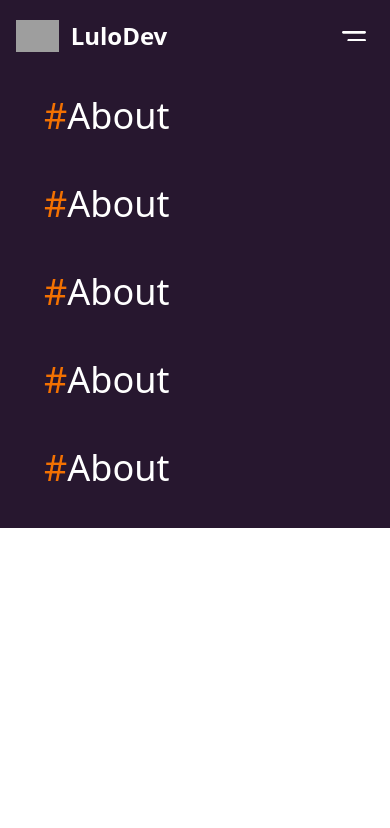
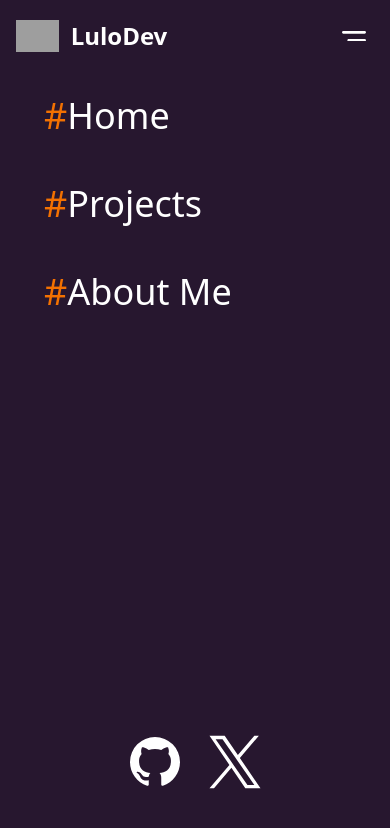
Before and after one commit to LuloDev/LuloDev, an Astro site: page / in a window 390 px wide. Built offline with nearby package versions, Linux system fonts and the light colour scheme; Astro itself is replaced by a stand-in of ours; grey boxes are pictures that could not be loaded.

Commit message:
Updated header component
Enhanced the header component with additional styling and functionality. Added new classes for better responsiveness and layout, improved navigation links, and included social media icons. Also refined the script for menu button interaction to ensure elements are found before adding event listeners.

```diff
--- a/src/components/header.astro
+++ b/src/components/header.astro
@@ -1,46 +1,112 @@
 ---
+
 ---
-<header>
+
+<header class="md:h-auto h-full">
   <nav class="border-gray-200 bg-[#27172f]">
-    <div class="max-w-screen-xl flex flex-wrap items-center justify-between mx-auto p-4">
-      <a href="https://flowbite.com/" class="flex items-center space-x-3 rtl:space-x-reverse">
-          <img src="https://yt3.googleusercontent.com/oTKmBegbloWcXzv-SPw99B08aLbZgF8XgvWMMQEIBhHFaqZL5hocCfaor3kEGLzAF5dh4lNP=s176-c-k-c0x00ffffff-no-rj" class="h-8" alt="LuloDev Logo" />
-          <span class="self-center text-2xl font-semibold whitespace-nowrap text-white">LuloDev</span>
+    <div
+      class="max-w-screen-xl flex flex-wrap items-center justify-between mx-auto p-4"
+    >
+      <a
+        href="https://flowbite.com/"
+        class="flex items-center space-x-3 rtl:space-x-reverse"
+      >
+        <img
+          src="https://yt3.googleusercontent.com/oTKmBegbloWcXzv-SPw99B08aLbZgF8XgvWMMQEIBhHFaqZL5hocCfaor3kEGLzAF5dh4lNP=s176-c-k-c0x00ffffff-no-rj"
+          class="h-8"
+          alt="LuloDev Logo"
+        />
+        <span
+          class="self-center text-2xl font-semibold whitespace-nowrap text-white"
+          >LuloDev</span
+        >
       </a>
-      <button id="menu-btn" type="button" class="inline-flex items-center p-2 w-10 h-10 justify-center text-sm rounded-lg md:hidden focus:outline-none focus:ring-2 text-gray-400 hover:bg-gray-700 focus:ring-gray-600" aria-controls="navbar-default" aria-expanded="false">
-          <span class="sr-only">Open main menu</span>
-          <svg xmlns="http://www.w3.org/2000/svg" viewBox="3 5 18 8">
-            <path d="M 4 5 C 3.4477 5 3 5.4477 3 6 C 3 6.5523 3.4477 7 4 7 H 20 C 20.5523 7 21 6.5523 21 6 C 21 5.4477 20.5523 5 20 5 H 4 z M 7 12 C 7 11.4477 7.4477 11 8 11 H 20 C 20.5523 11 21 11.4477 21 12 C 21 12.5523 20.5523 13 20 13 H 8 C 7.4477 13 7 12.5523 7 12" fill="#fff"/>
-          </svg>
+      <button
+        id="menu-btn"
+        type="button"
+        class="inline-flex items-center p-2 w-10 h-10 justify-center text-sm rounded-lg md:hidden focus:outline-none focus:ring-2 text-gray-400 hover:bg-gray-700 focus:ring-gray-600"
+        aria-controls="navbar-default"
+        aria-expanded="false"
+      >
+        <span class="sr-only">Open main menu</span>
+        <svg xmlns="http://www.w3.org/2000/svg" viewBox="3 5 18 8">
+          <path
+            d="M 4 5 C 3.4477 5 3 5.4477 3 6 C 3 6.5523 3.4477 7 4 7 H 20 C 20.5523 7 21 6.5523 21 6 C 21 5.4477 20.5523 5 20 5 H 4 z M 7 12 C 7 11.4477 7.4477 11 8 11 H 20 C 20.5523 11 21 11.4477 21 12 C 21 12.5523 20.5523 13 20 13 H 8 C 7.4477 13 7 12.5523 7 12"
+            fill="#fff"></path>
+        </svg>
       </button>
-      <div class="d-hidden w-full md:block md:w-auto" id="navbar-default">
-        <ul class="text-4xl md:text-base font-medium flex flex-col p-4 md:p-0 mt-4  md:flex-row md:space-x-8 space-y-8 md:space-y-0 rtl:space-x-reverse md:mt-0 border-0 bg-[#27172f]">
+      <div
+        class="h-[92vh] pb-10 md:p-1 flex flex-col justify-between d-hidden w-full md:block md:w-auto md:h-auto flex-grow md:items-center md:justify-end"
+        id="navbar-default"
+      >
+        <ul
+          class="text-4xl md:text-base font-medium flex flex-col p-4 md:p-0 mt-4 md:flex-row md:space-x-8 space-y-8 md:space-y-0 rtl:space-x-reverse md:mt-0 border-0 bg-[#27172f]"
+        >
           <li>
-            <a href="#" class="block py-2 px-3 md:border-0 md:p-0 text-white md:hover:text-blue-500 hover:bg-gray-700 hover:text-white md:hover:bg-transparent bg-[#27172f]"><span class="text-[#f37101]">#</span>About</a>
+            <a
+              href="#"
+              class="block py-2 px-3 md:border-0 md:p-0 text-white md:hover:text-blue-500 hover:bg-gray-700 hover:text-white md:hover:bg-transparent bg-[#27172f]"
+              ><span class="text-[#f37101]">#</span>Home</a
+            >
           </li>
           <li>
-            <a href="#" class="block py-2 px-3 md:border-0 md:p-0 text-white md:hover:text-blue-500 hover:bg-gray-700 hover:text-white md:hover:bg-transparent bg-[#27172f]"><span class="text-[#f37101]">#</span>About</a>
+            <a
+              href="#"
+              class="block py-2 px-3 md:border-0 md:p-0 text-white md:hover:text-blue-500 hover:bg-gray-700 hover:text-white md:hover:bg-transparent bg-[#27172f]"
+              ><span class="text-[#f37101]">#</span>Projects</a
+            >
           </li>
           <li>
-            <a href="#" class="block py-2 px-3  md:border-0 md:p-0 text-white md:hover:text-blue-500 hover:bg-gray-700 hover:text-white md:hover:bg-transparent bg-[#27172f]"><span class="text-[#f37101]">#</span>About</a>
-          </li>
-          <li>
-            <a href="#" class="block py-2 px-3  md:border-0 md:p-0 text-white md:hover:text-blue-500 hover:bg-gray-700 hover:text-white md:hover:bg-transparent bg-[#27172f]"><span class="text-[#f37101]">#</span>About</a>
-          </li>
-          <li>
-            <a href="#" class="block py-2 px-3 md:border-0 md:p-0 text-white md:hover:text-blue-500 hover:bg-gray-700 hover:text-white md:hover:bg-transparent bg-[#27172f]"><span class="text-[#f37101]">#</span>About</a>
+            <a
+              href="#"
+              class="block py-2 px-3 md:border-0 md:p-0 text-white md:hover:text-blue-500 hover:bg-gray-700 hover:text-white md:hover:bg-transparent bg-[#27172f]"
+              ><span class="text-[#f37101]">#</span>About Me</a
+            >
           </li>
         </ul>
+        <div class="md:hidden flex items-center justify-center gap-5">
+          <div>
+            <a href="https://github.com/LuloDev" target="_blank">
+              <svg
+                class="text-white text-6xl"
+                xmlns="http://www.w3.org/2000/svg"
+                width="1em"
+                height="1em"
+                viewBox="0 0 24 24"
+              >
+                <path
+                  fill="currentColor"
+                  d="M12 2A10 10 0 0 0 2 12c0 4.42 2.87 8.17 6.84 9.5c.5.08.66-.23.66-.5v-1.69c-2.77.6-3.36-1.34-3.36-1.34c-.46-1.16-1.11-1.47-1.11-1.47c-.91-.62.07-.6.07-.6c1 .07 1.53 1.03 1.53 1.03c.87 1.52 2.34 1.07 2.91.83c.09-.65.35-1.09.63-1.34c-2.22-.25-4.55-1.11-4.55-4.92c0-1.11.38-2 1.03-2.71c-.1-.25-.45-1.29.1-2.64c0 0 .84-.27 2.75 1.02c.79-.22 1.65-.33 2.5-.33c.85 0 1.71.11 2.5.33c1.91-1.29 2.75-1.02 2.75-1.02c.55 1.35.2 2.39.1 2.64c.65.71 1.03 1.6 1.03 2.71c0 3.82-2.34 4.66-4.57 4.91c.36.31.69.92.69 1.85V21c0 .27.16.59.67.5C19.14 20.16 22 16.42 22 12A10 10 0 0 0 12 2"
+                ></path>
+              </svg>
+            </a>
+          </div>
+          <div>
+            <a href="https://twitter.com/lulo_dev" target="_blank">
+              <svg
+                class="text-white text-6xl"
+                xmlns="http://www.w3.org/2000/svg"
+                width="1em"
+                height="1em"
+                viewBox="0 0 16 16"
+              >
+                <path
+                  fill="currentColor"
+                  d="M9.294 6.928L14.357 1h-1.2L8.762 6.147L5.25 1H1.2l5.31 7.784L1.2 15h1.2l4.642-5.436L10.751 15h4.05zM7.651 8.852l-.538-.775L2.832 1.91h1.843l3.454 4.977l.538.775l4.491 6.47h-1.843z"
+                ></path>
+              </svg>
+            </a>
+          </div>
+        </div>
       </div>
     </div>
   </nav>
-
 </header>
 
 <script>
   const menuBtn = document.querySelector('#menu-btn');
   const navbar = document.querySelector('#navbar-default');
-  if(!menuBtn || !navbar) {
+  if (!menuBtn || !navbar) {
     throw new Error('Menu button or navbar not found');
   }
   menuBtn.addEventListener('click', () => {
```
